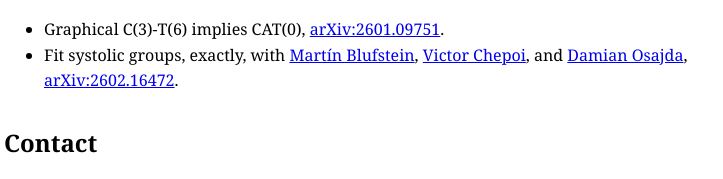
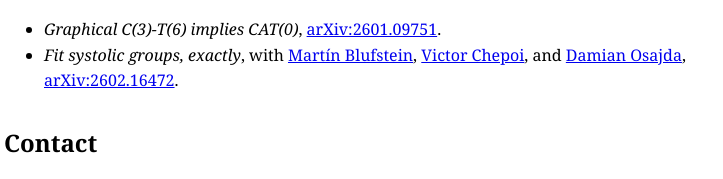
Before and after one commit to huaitao-gui/huaitao-gui.github.io, a plain HTML site: page index.html in a window 1280 px wide. Shown: the part 564-743 px from the top of the page, 286-1009 px from the left. Drawn offline with Linux system fonts and the light colour scheme.

Commit message:
Update index.html

```diff
--- a/index.html
+++ b/index.html
@@ -32,8 +32,8 @@ My research lies in geometric group theory. I am particularly interested in grou
 <h2>Preprints</h2>
 
 <ul>
-<li>Graphical C(3)-T(6) implies CAT(0), <a href="https://arxiv.org/abs/2601.09751">arXiv:2601.09751</a>.</li>
-<li>Fit systolic groups, exactly, with
+<li><i>Graphical C(3)-T(6) implies CAT(0)</i>, <a href="https://arxiv.org/abs/2601.09751">arXiv:2601.09751</a>.</li>
+<li><i>Fit systolic groups, exactly</i>, with
   <a href="https://sites.google.com/view/martinblufstein">Martín Blufstein</a>,
   <a href="https://pageperso.lis-lab.fr/victor.chepoi/">Victor Chepoi</a>,
   and <a href="https://www.math.uni.wroc.pl/~dosaj/">Damian Osajda</a>,
```
